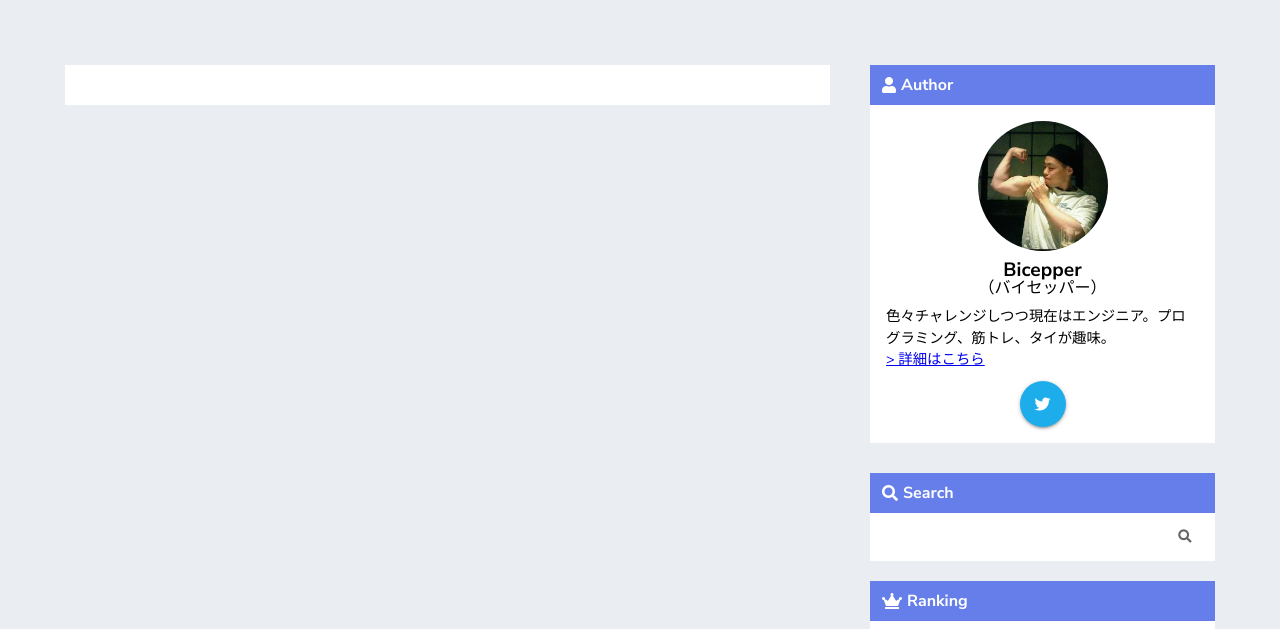
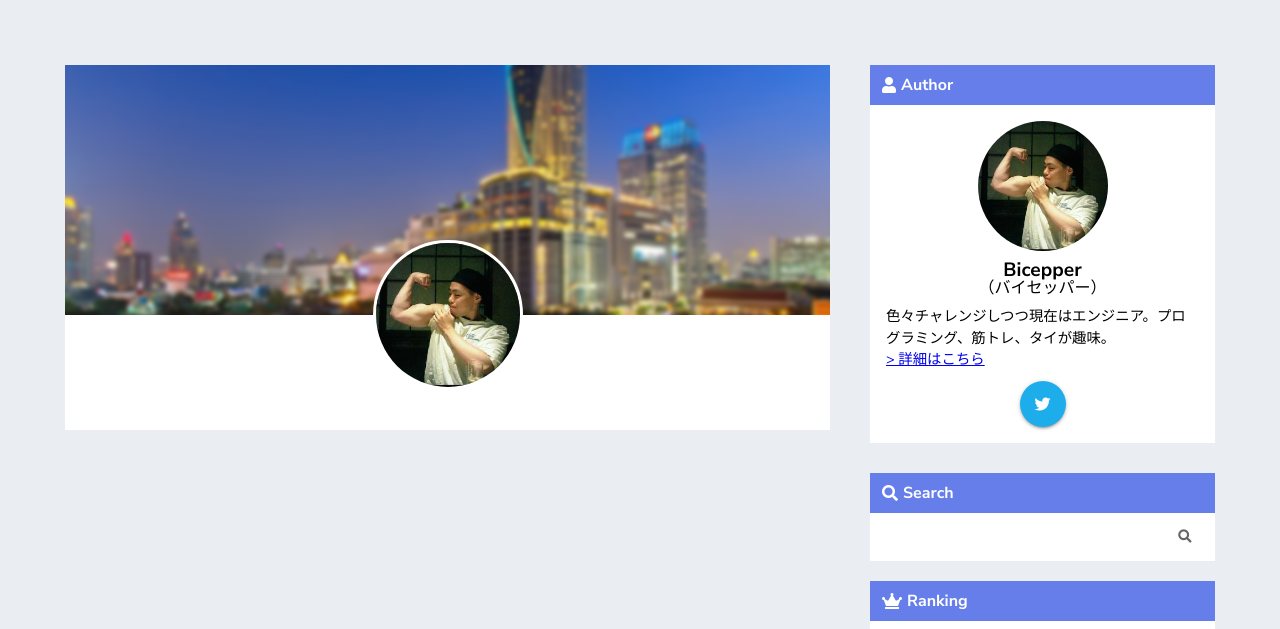
Before and after one commit to Bicepper/bicepper_blog, a Django app: template templates/profile.html in a window 1280 px wide. Shown: the part 70-699 px from the top of the page. Run offline with Django 3.2, Linux system fonts and the light colour scheme; the template is opened without the code that fills it, so the values that code supplies are empty; some libraries are stand-ins or nearby versions.

Commit message:
Add profile photo

```diff
--- a/bicepper_blog/settings/production.py
+++ b/bicepper_blog/settings/production.py
@@ -1,9 +1,9 @@
 from .base import *
 
 
-DEBUG = True
+DEBUG = False
 
-if DEBUG:
+if not DEBUG:
     ALLOWED_HOSTS = ['bicepper.com', 'my-muscle-get-world.bicepper.com']
 
 
--- a/requirements.txt
+++ b/requirements.txt
@@ -2,15 +2,17 @@ boto3==1.9.178
 botocore==1.12.178
 Django==2.2.1
 django-appconf==1.0.3
+django-ckeditor==5.7.1
 django-compressor==2.3
 django-filebrowser==3.11.1
-django-froala-editor==2.9.5
 django-grappelli==2.12.3
 django-hitcount==1.3.0
 django-imagekit==4.0.2
+django-js-asset==1.2.2
 django-s3-storage==0.12.4
 django-storages==1.7.1
 docutils==0.14
+filebrowser-safe==0.5.0
 jmespath==0.9.4
 mysqlclient==1.4.2.post1
 pilkit==2.0
--- a/static/css/common.css
+++ b/static/css/common.css
@@ -77,6 +77,10 @@ html{
     line-height: 1.7;
 }
 
+.overflow-hidden{
+    overflow: hidden;
+}
+
 .m-t-5 {
     margin-top: 5px !important;
 }
@@ -377,6 +381,7 @@ html{
     padding: 25px;
 }
 .content-overwrap {
+    position:relative;
     background: #fff;
     color: #3e3e3e;
 }
@@ -1146,6 +1151,37 @@ html{
     line-height: 1.7;
     margin-bottom: 20px;
     list-style: none;
+}
+
+.profile_back{
+    position:relative;
+    width:100%;
+    height:250px;
+    background:url('../img/profile_bangkok.jpg') center center / cover no-repeat;
+    overflow: hidden;
+}
+.profile_back:before{
+  content: '';
+  position: absolute;
+  /* 輪郭がぼやけてしまうのでブラー範囲を広げる */
+  top: -5px;
+  bottom: -5px;
+  left: -5px;
+  right: -5px;
+  background: inherit;
+  filter: blur(2px);
+}
+.profile_back_photo{
+    display:flex;
+    justify-content: center;
+    align-items: flex-end;
+    position: relative;
+    margin:-75px auto 0 auto;
+    width: 150px;
+    height: 150px;
+    border-radius: 50%;
+    border: 3px solid #fff;
+    z-index: 10;
 }
 
 /********************** Related ************************/
--- a/templates/profile.html
+++ b/templates/profile.html
@@ -11,6 +11,8 @@
 {% block content %}
     <div class="left-column">
         <article class="content-overwrap">
+            <div class="profile_back"></div>
+            <img src="{% static 'img/photo2.jpg' %}" alt="" class="profile_back_photo">
             <div class="content-innerwrap">
                 {% for obj in profile %}
                     {{ obj.content|safe }}
```
Also changed, not shown: static/img/profile_bangkok.jpg (added).
